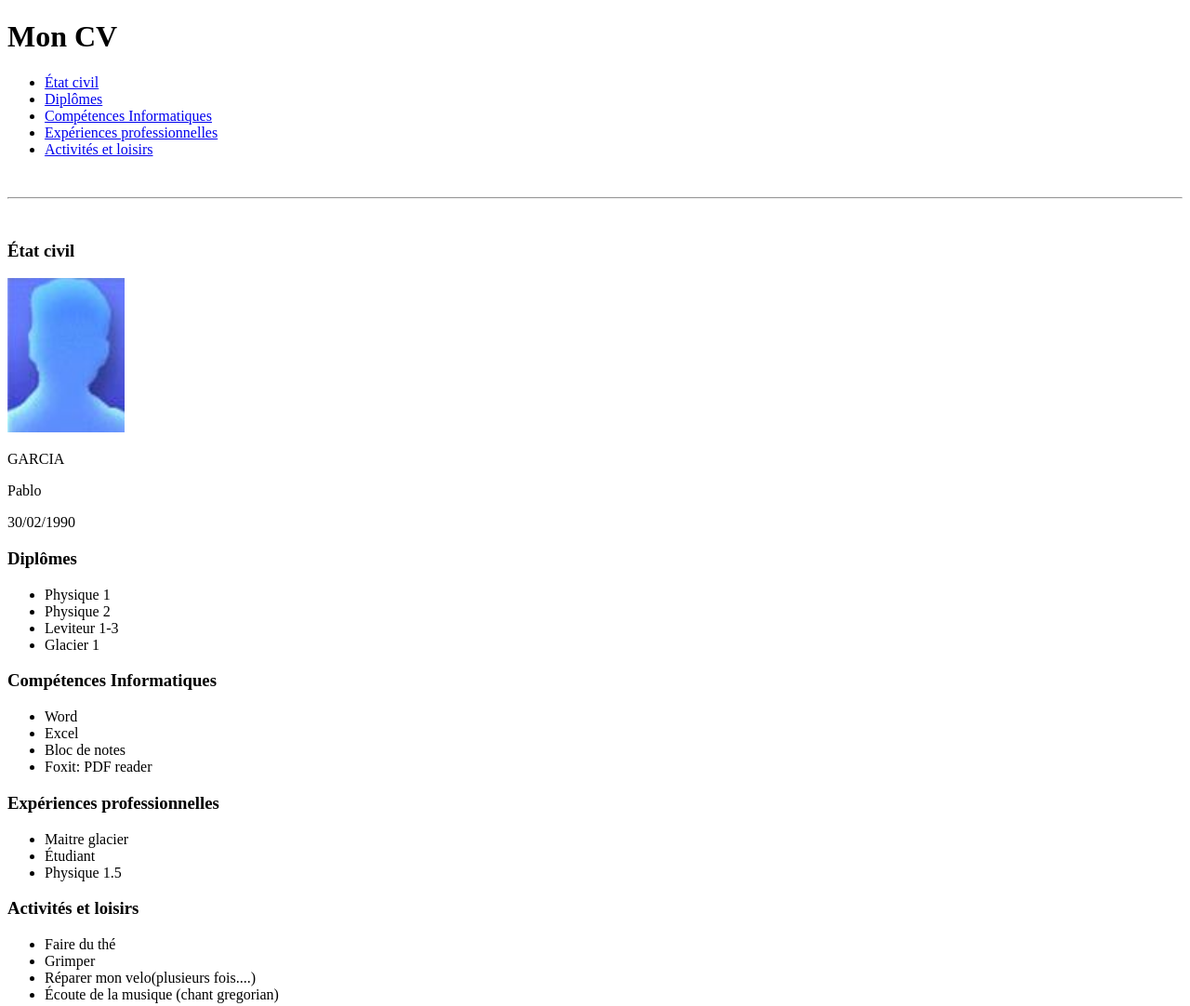
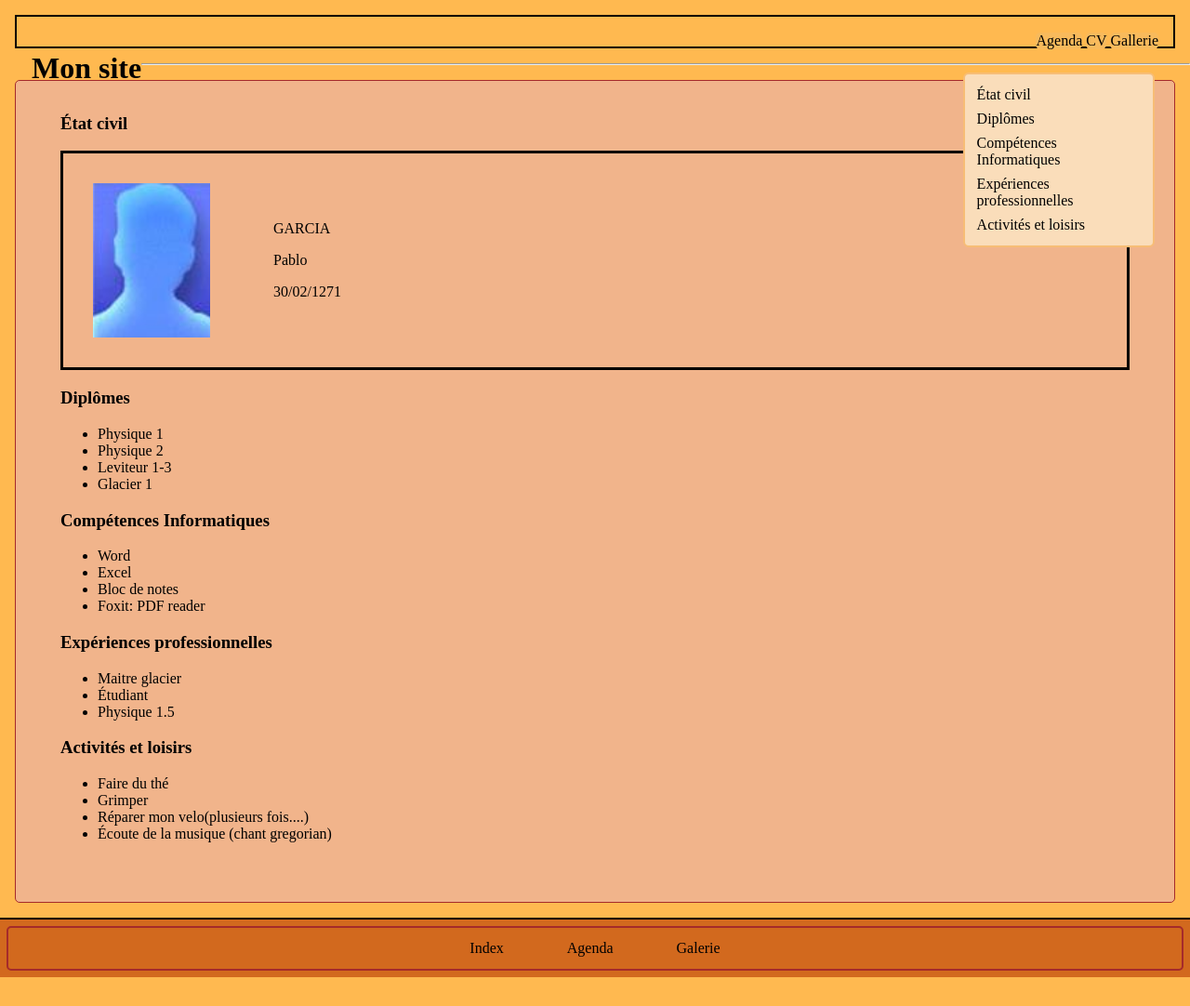
Before and after one commit to m2cci-garciacp/PLAI-TW, a plain HTML site: page TP1/MonSite/cv/mon_cv.html in a window 1280 px wide. Shown: the top 1082 px of the page at 93% size. After the commit the page ends 1051 px from the top, so only its background shows below. Drawn offline with Linux system fonts and the light colour scheme.

Commit message:
Debut css in monsite

```diff
--- /dev/null
+++ b/TP1/MonSite/css/mysite.css
@@ -0,0 +1,100 @@
+
+body {
+    background-color: rgb(255, 185, 80);
+    margin:0;
+}
+header {
+    margin:1em;
+    padding: 1em;
+    border: 2px solid black;
+}
+header>h1 {
+    float:left;
+}
+
+header>div {
+    vertical-align: middle;
+    float: right;
+}
+header>div>div {
+    display: inline-block;
+    border-radius: 5px;
+    background-color: rgb(248, 186, 92);
+    transition: all .2s ease-in-out;
+}
+header>div>div:hover {
+    background-color: rgb(248, 172, 57);
+    transform: scale(1.1);
+}
+.werehere {
+    background-color: rgb(248, 172, 57);
+}
+body>div{
+    padding: 1em 3em 3em 3em;
+    margin:1em;
+    background-color: rgb(241, 180, 139);
+    border: 1px solid brown;
+    border-radius: 5px;
+}
+footer {
+    background: chocolate;
+    border-top: 2px solid black;
+    padding:7px;
+}
+footer a {
+    margin: 2em;
+}
+footer>div {
+    border: 2px solid brown;
+    border-radius: 5px;
+    padding: 13px;
+    text-align: center;
+}
+.boxed {
+    border: 3px solid black;
+    align-items: center;
+}
+.boxed>img {
+    margin:2em;
+}
+.boxed>div {
+    margin:2em;
+}
+.sidebyside {
+    display: inline-block;
+    align-content: center;
+    vertical-align: middle;
+}
+nav {
+    z-index: 2;
+    display:block;
+    position: fixed;
+    min-height: 1px;
+    right: 3%;
+    padding: 5px;
+    background-color: rgb(250, 221, 186);
+    border: 2px solid  rgb(247, 189, 118);
+    border-radius: 6px;
+}
+nav>a {
+    z-index: 2;
+    display: block;
+    margin: 0.5em;
+    font-size: medium;
+    width: 11em;
+}
+nav>a:hover {
+    z-index: 3;
+    display:block;
+    font-weight: bold;
+}
+a {
+    color: black;
+    cursor: pointer;
+}
+a:link {
+    text-decoration: none;
+}
+a:visited {
+    text-decoration: none;
+}
--- a/TP1/MonSite/cv/mon_cv.html
+++ b/TP1/MonSite/cv/mon_cv.html
@@ -6,30 +6,38 @@
     <meta http-equiv="X-UA-Compatible" content="IE=edge">
     <meta name="viewport" content="width=device-width, initial-scale=1.0">
     <title>Mon CV</title>
+    <link rel="stylesheet" href="./../css/mysite.css" type="text/css" />
 </head>
 
 <body>
     <header>
-        <h1>Mon CV</h1>
+        <h1>Mon site</h1>
+        <div>
+            <div class="sidebyside">Agenda</div>
+            <div class="sidebyside">CV</div>
+            <div class="sidebyside">Gallerie</div>
+        </div>
+    </header>
+    <hr>
     <nav>
-            <ul>
-                <li><a href="#etatcivil">État civil</a></li>
-                <li><a href="#diplomes">Diplômes</a></li>
-                <li><a href="#competencesinformatiques">Compétences Informatiques</a></li>
-                <li><a href="#experienceprofessionelle">Expériences professionnelles</a></li>
-                <li><a href="#loisirs">Activités et loisirs</a></li>
-            </ul>
+        <a href="#etatcivil">État civil</a>
+        <a href="#diplomes">Diplômes</a>
+        <a href="#competencesinformatiques">Compétences Informatiques</a>
+        <a href="#experienceprofessionelle">Expériences professionnelles</a>
+        <a href="#loisirs">Activités et loisirs</a>
+
     </nav>
-    </header>
-    <br>
-    <hr>
-    <br>
+    <div>
         <section id="etatcivil">
             <h3>État civil</h3>
-        <img src="./img/maPhoto.png" alt="Myself"">
+            <div class="boxed">
+                <img src="./img/maPhoto.png" alt="Myself" class="sidebyside">
+                <div class="sidebyside">
                     <p>GARCIA</p>
                     <p>Pablo</p>
-        <p>30/02/1990</p>
+                    <p>30/02/1271</p>
+                </div>
+            </div>
         </section>
         <section id="diplomes">
             <h3>Diplômes</h3>
@@ -66,13 +74,13 @@
                 <li>Écoute de la musique (chant gregorian)</li>
             </ul>
         </section>
-    <br>
-    <hr>
-    <br>
+    </div>
     <footer>
+        <div>
             <a href="./../index.html">Index</a>
             <a href="./../agenda/agenda.html">Agenda</a>
             <a href="./../galerie/galerie.html">Galerie</a>
+        </div>
     </footer>
 </body>
 
```
Lines whose indentation alone changed are shown as unchanged.
